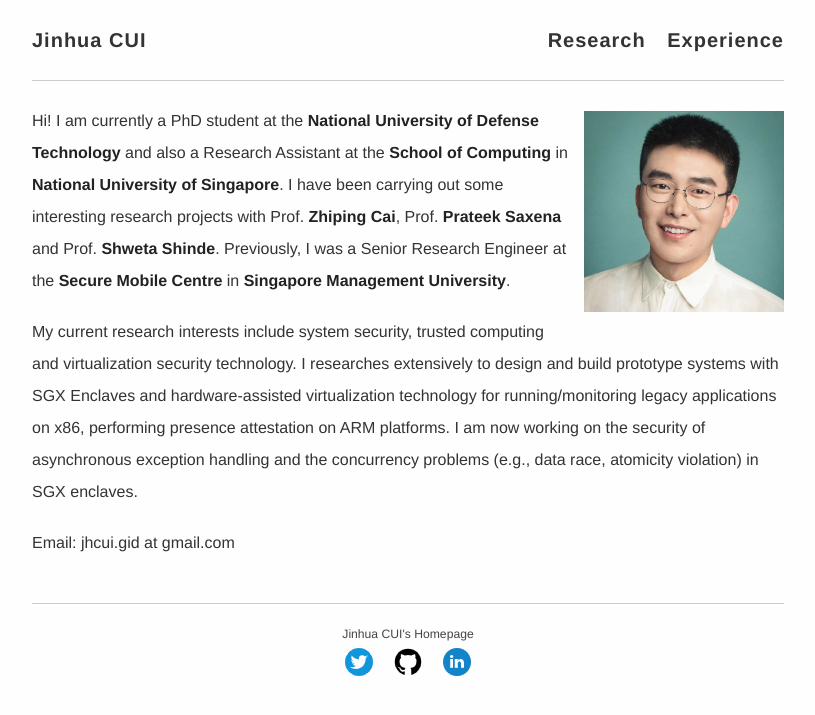
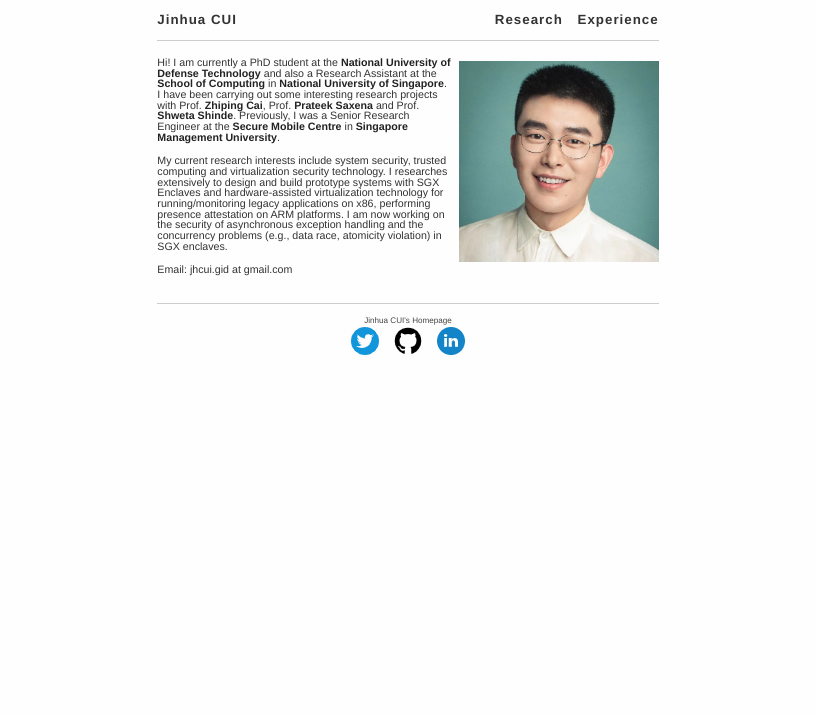
Before and after one commit to cimcs/cimcs.github.io, a Jekyll site: the page built from index.md, in a window 1280 px wide. Shown: the top 715 px of the page, without its empty margins (232-1047 px from the left). Built offline with Jekyll 4.4.1, drawn with Linux system fonts in a browser that asks for light colours; comment, search, counter and statistics services are not loaded.

Commit message:
Update main.scss

```diff
--- a/css/main.scss
+++ b/css/main.scss
@@ -7,12 +7,12 @@ $font-weight-normal: 200;
 $font-weight-bold:   600;
 
 $base-font-family: "San Francisco", "Helvetica Neue", Helvetica, Roboto, "Segoe UI", "Segoe WP", Arial, Ubuntu, sans-serif;
-$base-font-size:   12pt;
-$base-line-height: 2;
+$base-font-size:   8pt;
+$base-line-height: 1;
 
 $heading-font-family: $base-font-family;
-$heading-font-size:   15pt;
-$heading-line-height: 1.5;
+$heading-font-size:   10pt;
+$heading-line-height: 1;
 
 $small-font-size:  0.875em;
 $vsmall-font-size: 0.76em;
```
